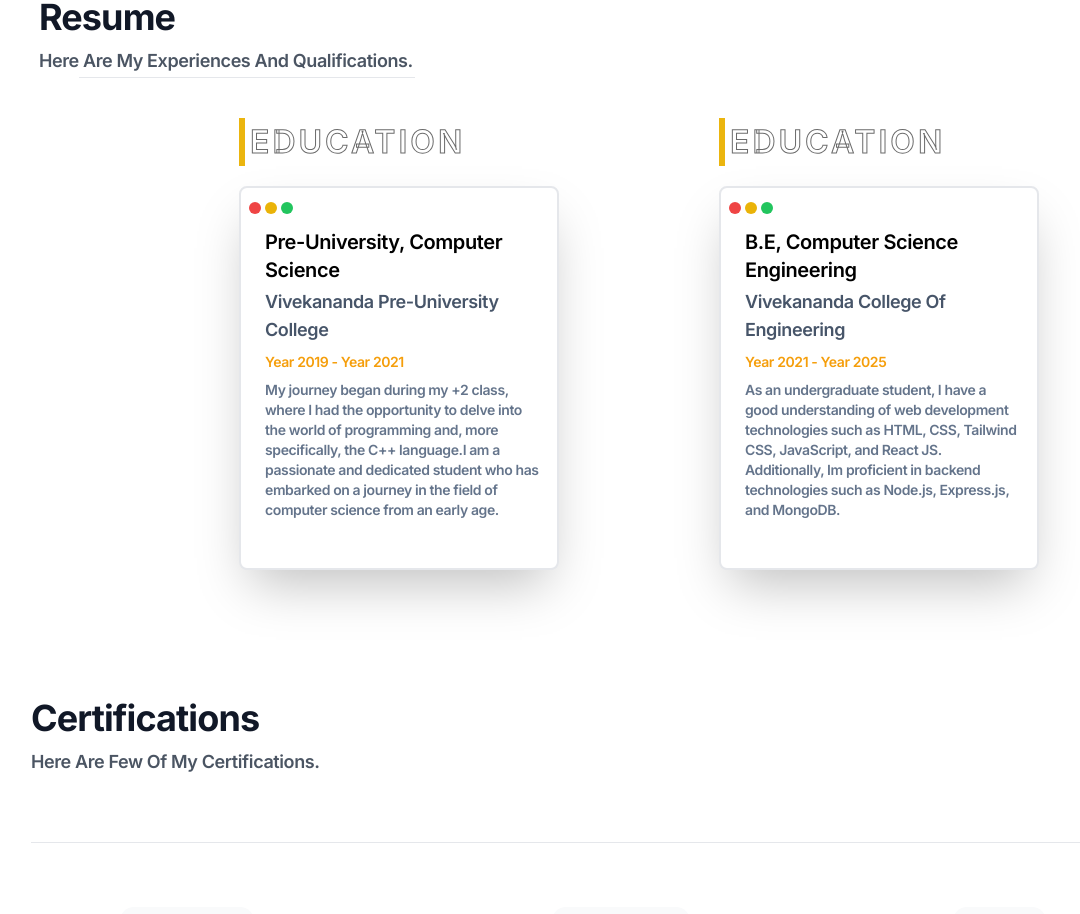
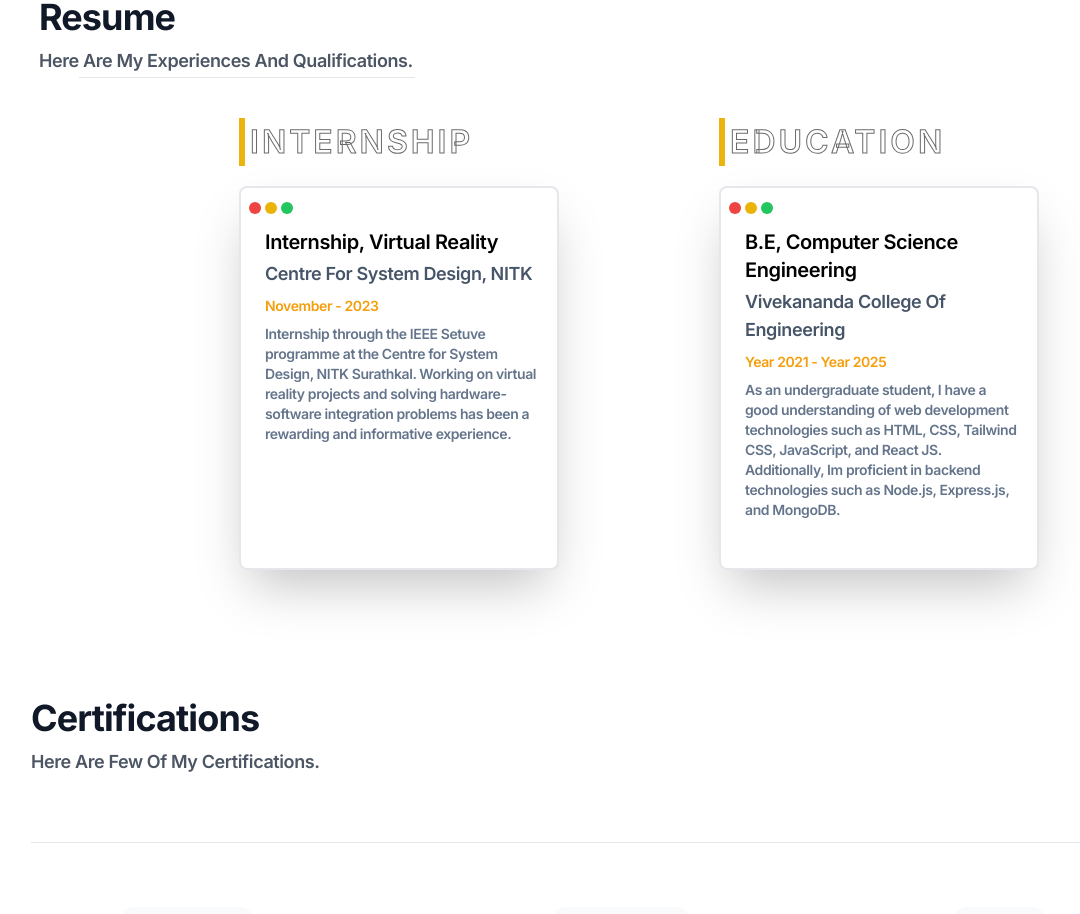
Before and after one commit to Humbledot00/PortFolio-Shreyas-Rao, a React (Vite) app: page / in a window 1280 px wide. Shown: the part 2300-3214 px from the top of the page, without its empty margins (1-1081 px from the left). Built offline with nearby package versions, Linux system fonts and the light colour scheme.

Commit message:
Update Resume.jsx

```diff
--- a/src/components/Resume/Resume.jsx
+++ b/src/components/Resume/Resume.jsx
@@ -12,8 +12,8 @@ function Resume(){
             <div className="flex flex-wrap justify-center gap-x-40 mt-10 ">
                 <div className="">
                     <button className="button" data-text="Awesome">
-                                <span className="actual-text">&nbsp;EDUCATION&nbsp;</span>
-                                <span aria-hidden="true" className="hover-text">&nbsp;EDUCATION&nbsp;</span>
+                                <span className="actual-text">&nbsp;INTERNSHIP&nbsp;</span>
+                                <span aria-hidden="true" className="hover-text">&nbsp;INTERNSHIP&nbsp;</span>
                     </button>
                     <div data-aos="zoom-in-up" className="bg-white w-80 h-96 rounded-lg shadow-blue-gray-500/40 shadow-2xl border-2  mt-5">
                             <div className="flex p-2 gap-1">
@@ -28,10 +28,10 @@ function Resume(){
                             </div>
                         </div>
                         <div className="card__content">
-                            <h2 className="ml-6 text-xl">Pre-University, Computer Science </h2>
-                            <p className="ml-6 mt-1 text-slate-600 text-lg">Vivekananda Pre-University College </p>
-                            <p className="ml-6 mt-2 text-amber-500 text-sm">Year 2019 - Year 2021</p>
-                            <p className="ml-6 mr-3 mt-2 text-slate-500 text-sm">  My journey began during my +2 class, where I had the opportunity to delve into the world of programming and, more specifically, the C++ language.I am a passionate and dedicated student who has embarked on a journey in the field of computer science from an early age. </p>
+                            <h2 className="ml-6 text-xl">Internship, Virtual Reality </h2>
+                            <p className="ml-6 mt-1 text-slate-600 text-lg">Centre For System Design, NITK </p>
+                            <p className="ml-6 mt-2 text-amber-500 text-sm">November - 2023</p>
+                            <p className="ml-6 mr-3 mt-2 text-slate-500 text-sm">Internship through the IEEE Setuve programme at the Centre for System Design, NITK Surathkal. Working on virtual reality projects and solving hardware-software integration problems has been a rewarding and informative experience.</p>
 
                     </div>
                 </div>
```
